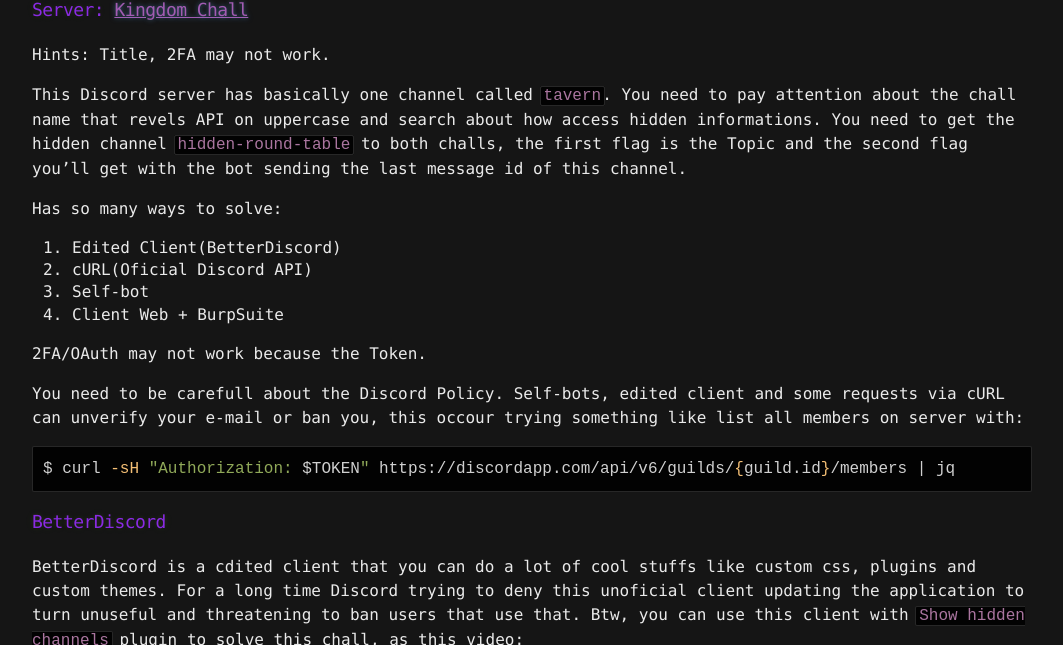
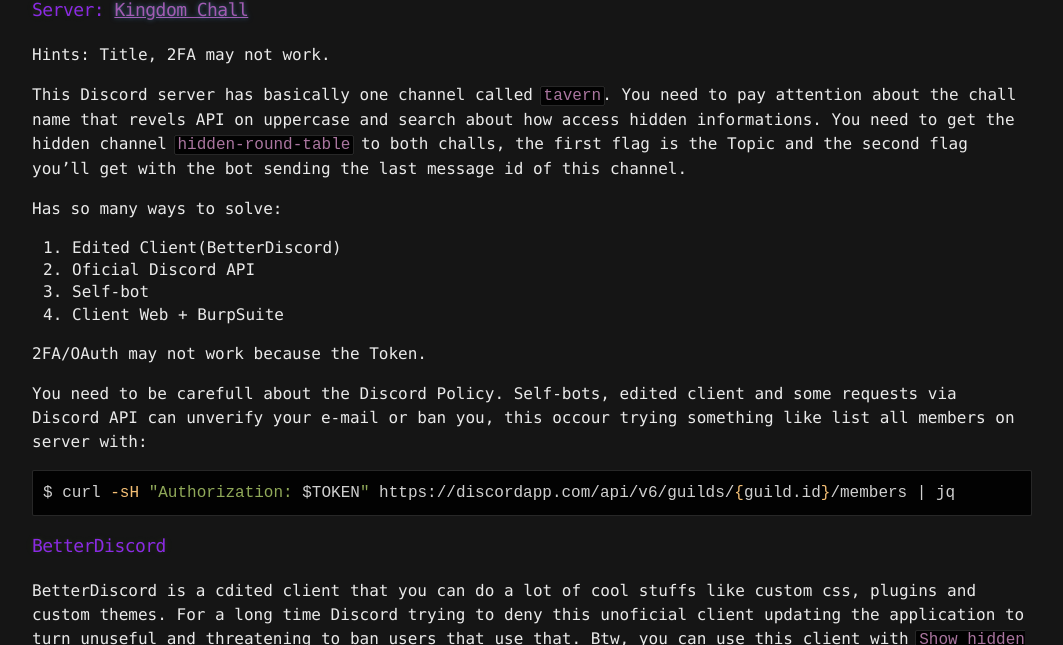
Before and after one commit to lucasnathaniel/K4L1_me, a Jekyll site: the page built from _posts/2020-03-30-discord-hidden-information.md, in a window 1280 px wide and 900 px high, scrolled down 947 px, cut to the strip 0-645 px from the top of the window. Shown: the whole strip, without its empty margins (108-1171 px from the left). Built offline with Jekyll 4.4.1, drawn with Linux system fonts in a browser that asks for light colours; nearby versions of some CDN libraries; some of the changed text lies outside the part shown.

Commit message:
update discord hidden channel

````diff
--- a/_posts/2020-03-30-discord-hidden-information.md
+++ b/_posts/2020-03-30-discord-hidden-information.md
@@ -40,13 +40,13 @@
 
 Has so many ways to solve:
 1. Edited Client(BetterDiscord)
-2. cURL(Oficial Discord API)
+2. Oficial Discord API
 3. Self-bot
 4. Client Web + BurpSuite
 
 2FA/OAuth may not work because the Token.
 
-You need to be carefull about the Discord Policy. Self-bots, edited client and some requests via cURL can unverify your e-mail or ban you, this occour trying something like list all members on server with:
+You need to be carefull about the Discord Policy. Self-bots, edited client and some requests via Discord API can unverify your e-mail or ban you, this occour trying something like list all members on server with:
 
 ```bash
 $ curl -sH "Authorization: $TOKEN" https://discordapp.com/api/v6/guilds/{guild.id}/members | jq
@@ -93,7 +93,9 @@
 
 The script can be a little slow because Discord Policy about self-bots.
 
-### cURL
+### Discord API
+
+You can request the Discord API via cURL or with `request` python lib like this script: [Writeup by lyellread](https://github.com/lyellread/ctf-writeups/blob/master/2020-fireshell/discord-1-and-2/README.md). (Btw, nice writeup dude! C: )
 
 ```bash
 export TOKEN="Your Token"
````
